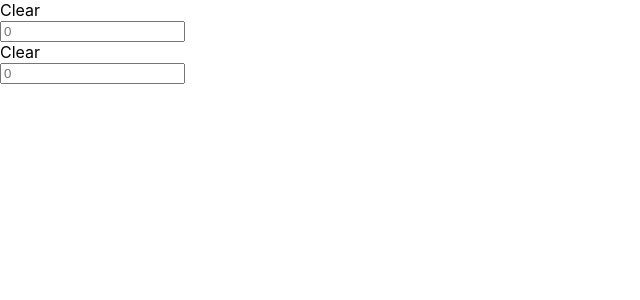
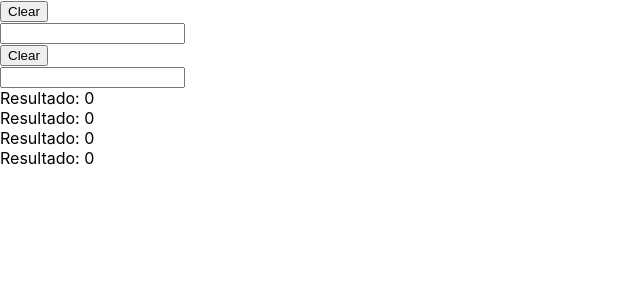
Before and after one commit to juanquattordio/calculadoraAvanzada, a React (Create React App) app: page / in a window 1280 px wide. Shown: the top 300 px of the page, without its empty margins (0-640 px from the left). Built offline with nearby package versions, Linux system fonts and the light colour scheme.

Commit message:
Input y Clear modifican estado. Falta que lo renderice, hacer los cálculos y que los cargue en state y luego renderice.

```diff
--- a/src/CalcAvanzada.js
+++ b/src/CalcAvanzada.js
@@ -2,21 +2,42 @@ import React, { Component } from 'react';
 import './App.css';
 import ClearButton from './ClearButton';
 import Input from './Input';
-
+import Resultado from './Resultado';
 
 class CalcAvanzada extends Component {
     state = {
         input1: 0,
         input2: 0,
+        suma: 0,
+        resta: 0,
+        multiplicacion: 0,
+        division: 0,
+    }
+    clear = (name) => {
+        this.setState({
+            [name]: 0,
+        })
+    }
+    changeValue = (value, name) => {
+        console.log("Se cambio " + name + " con valor " + value);
+        this.setState({
+            [name]: value,
+        })
+    }
 
-    }
     render() {
         return (
             <div>
-                <ClearButton>Clear</ClearButton>
-                <Input value={this.state.input1}></Input>
-                <ClearButton>Clear</ClearButton>
-                <Input value={this.state.input2}></Input>
+                <ClearButton name="input1" onClick={this.clear}></ClearButton>
+                <Input name="input1" onChange={this.changeValue}></Input>
+
+                <ClearButton name="input2" onClick={this.clear}></ClearButton>
+                <Input name="input2" onChange={this.changeValue}></Input>
+
+                <Resultado label="suma" value={this.state.suma}></Resultado>
+                <Resultado label="resta" value={this.state.resta}></Resultado>
+                <Resultado label="multiplicación" value={this.state.multiplicacion}></Resultado>
+                <Resultado label="división" value={this.state.division}></Resultado>
             </div>
         )
 
--- a/src/ClearButton.js
+++ b/src/ClearButton.js
@@ -2,11 +2,15 @@ import React, { Component } from 'react';
 import './App.css';
 
 class ClearButton extends Component {
+    clear = (e) => {
+        console.log([e.target.name]);
+        this.props.onClick([e.target.name])
+    }
     render() {
         return (
-            <div>
+            <button name={this.props.name} onClick={this.clear}>
                 Clear
-            </div>
+            </button>
         )
     }
 }
--- a/src/Input.js
+++ b/src/Input.js
@@ -2,12 +2,18 @@ import React, { Component } from 'react';
 import './App.css';
 
 class Input extends Component {
+
+    changeValue = (e) => {
+        this.props.onChange(e.target.value, [e.target.name])
+    }
+
     render() {
         return (
-            <input placeholder={this.props.value}>
+            <div>
+                <input type="text" name={this.props.name} onChange={this.changeValue}>
+                </input>
 
-            </input>
-
+            </div>
         )
     }
 }
--- /dev/null
+++ b/src/Resultado.js
@@ -0,0 +1,13 @@
+import React, { Component } from 'react';
+import './App.css';
+
+class Resultado extends Component {
+    render() {
+        return (
+            <div>
+                Resultado: {this.props.value}
+            </div>
+        )
+    }
+}
+export default Resultado
```
